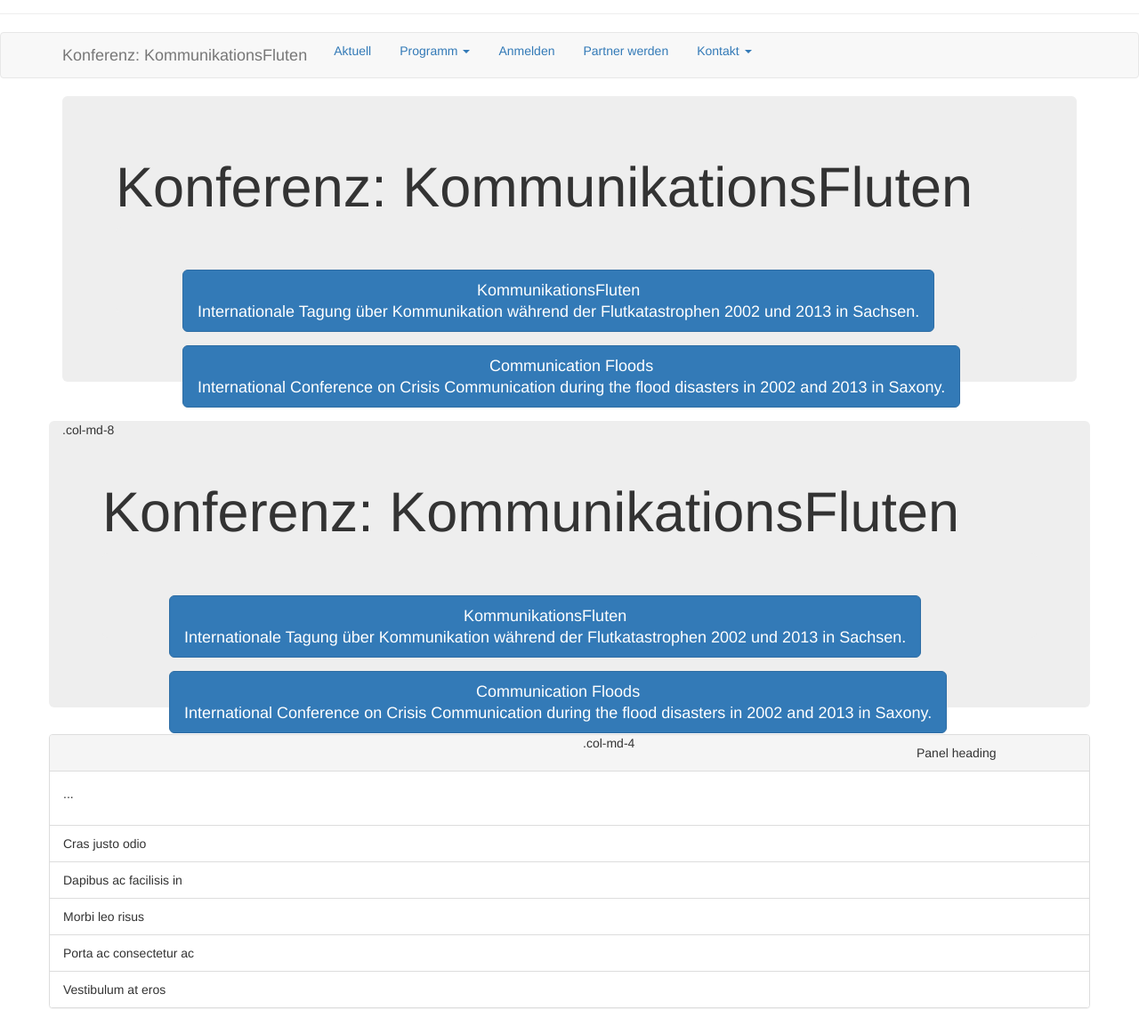
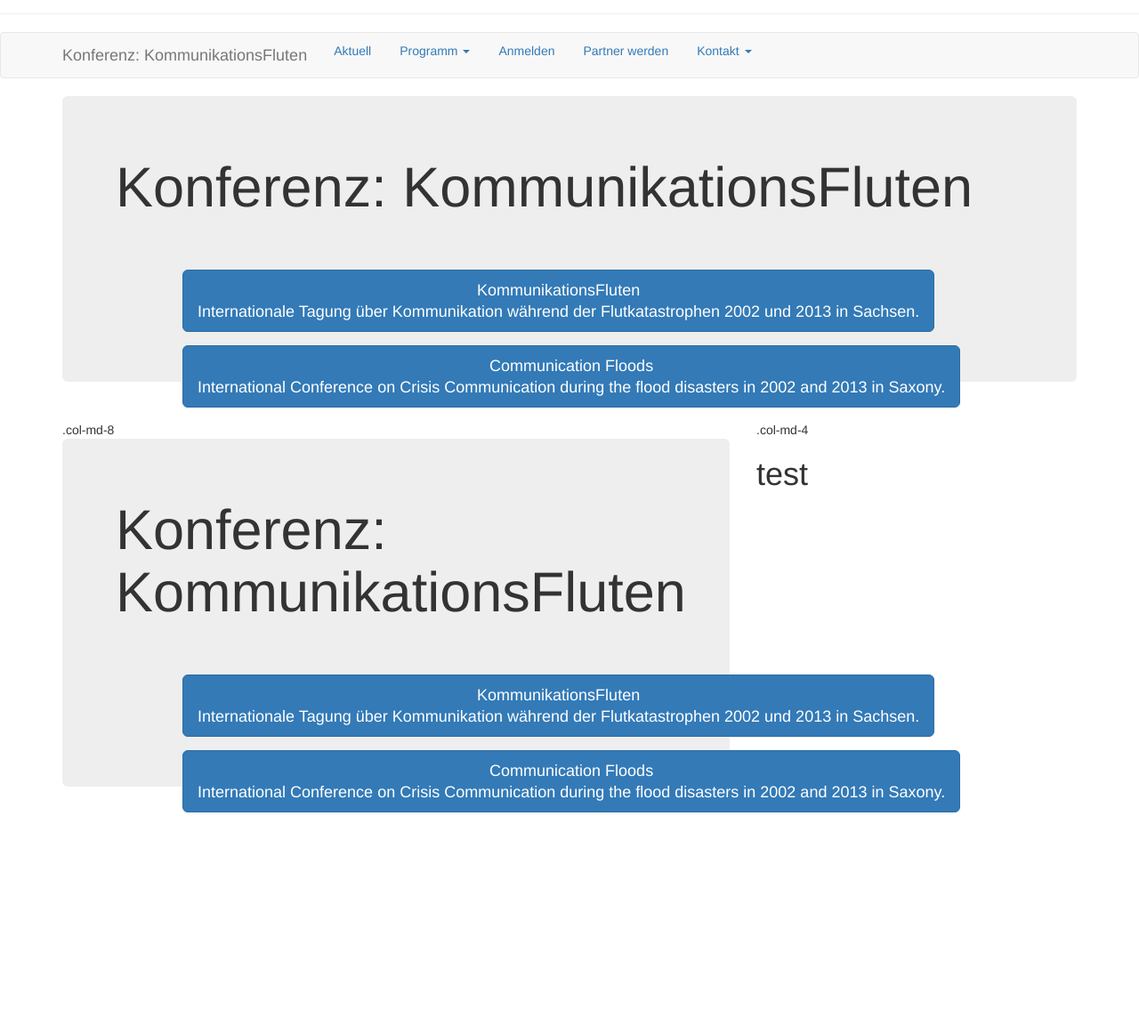
Before and after one commit to susedev/test, a Jekyll site: the page built from index.html, in a window 1280 px wide, cut to the strip 131-1284 px from the top of the page. Shown: the whole strip at 89% size. Built offline with Jekyll 4.4.1, drawn with Linux system fonts in a browser that asks for light colours; after the commit the page ends 1059 px from its top, so only the background shows below that.

Commit message:
Update base.html

```diff
--- a/_layouts/base.html
+++ b/_layouts/base.html
@@ -49,24 +49,11 @@
 </div>
 <div class="container">
   <div class="row">
-   <div class="col-md-8">.col-md-8</div>
-      {{ content }}
-    <div class="col-md-4">.col-md-4</div>
-      <div class="panel panel-default">
-      <!-- Default panel contents -->
-        <div class="panel-heading">Panel heading</div>
-    <div class="panel-body">
-         <p>...</p>
-     </div>
-
-     <!-- List group -->
-      <ul class="list-group">
-      <li class="list-group-item">Cras justo odio</li>
-        <li class="list-group-item">Dapibus ac facilisis in</li>
-        <li class="list-group-item">Morbi leo risus</li>
-        <li class="list-group-item">Porta ac consectetur ac</li>
-        <li class="list-group-item">Vestibulum at eros</li>
-     </ul>
-    </div>
+  <div class="col-md-8">.col-md-8
+    {{ content }}
   </div>
- </div>
+  <div class="col-md-4">.col-md-4
+  <h1>test</h1>
+  </div>
+</div>
+</div>
```
